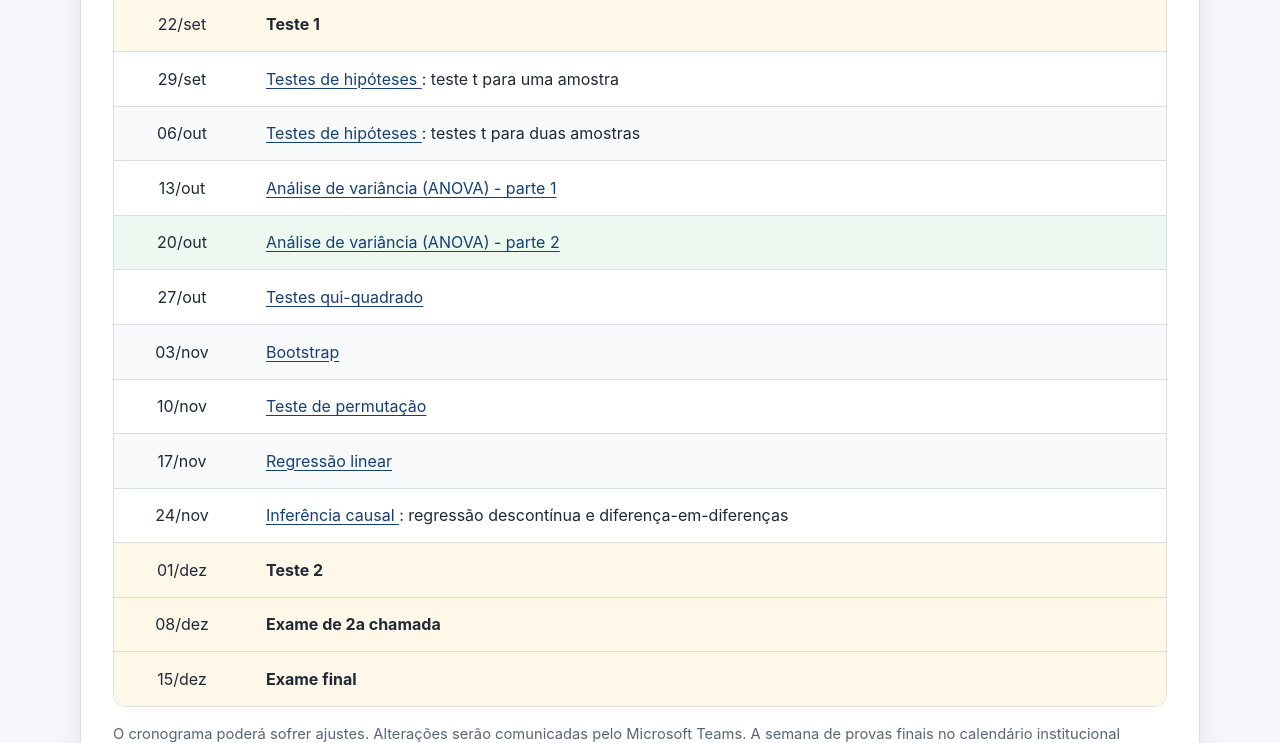
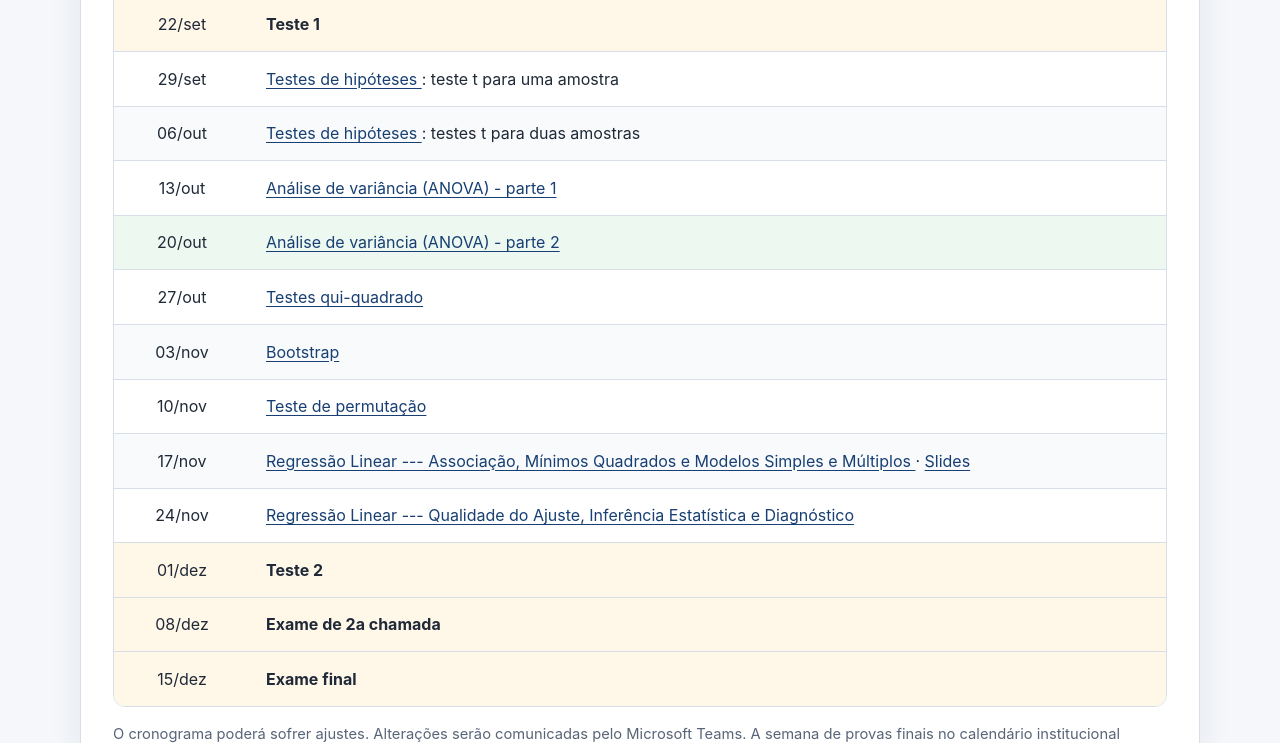
Before and after one commit to AILAB-CEFET-RJ/gcc1625, a plain HTML site: page docs/index.html in a window 1280 px wide. Shown: the part 2331-3074 px from the top of the page. Drawn offline with Linux system fonts and the light colour scheme.

Commit message:
Atualiza plano e materiais de regressão linear

```diff
--- a/docs/index.html
+++ b/docs/index.html
@@ -123,6 +123,9 @@
         </a>
         <a href="https://github.com/AILAB-CEFET-RJ/gcc1625/tree/main/notebooks">
           Notebooks
+        </a>
+        <a href="https://github.com/AILAB-CEFET-RJ/gcc1625/tree/main/slides">
+          Slides
         </a>
         <a href="https://github.com/AILAB-CEFET-RJ/gcc1625">
           Código e dados
@@ -280,17 +283,19 @@
               <td><time datetime="2026-11-17">17/nov</time></td>
               <td>
                 <a href="https://github.com/AILAB-CEFET-RJ/gcc1625/blob/main/notas_aula/GCC1625_09_regressao_linear.pdf">
-                  Regressão linear
+                  Regressão Linear --- Associação, Mínimos Quadrados e Modelos Simples e Múltiplos
+                </a> ·
+                <a href="https://github.com/AILAB-CEFET-RJ/gcc1625/blob/main/slides/GCC1625_09_regressao_linear_aula1.pdf">
+                  Slides
                 </a>
               </td>
             </tr>
             <tr>
               <td><time datetime="2026-11-24">24/nov</time></td>
               <td>
-                <a href="https://github.com/AILAB-CEFET-RJ/gcc1625/blob/main/notas_aula/GCC1625_10_rdd_did.pdf">
-                  Inferência causal
-                </a>:
-                regressão descontínua e diferença-em-diferenças
+                <a href="https://github.com/AILAB-CEFET-RJ/gcc1625/blob/main/notas_aula/GCC1625_09_regressao_linear.pdf">
+                  Regressão Linear --- Qualidade do Ajuste, Inferência Estatística e Diagnóstico
+                </a>
               </td>
             </tr>
             <tr class="assessment">
```
Also changed, not shown: 2 other files.
